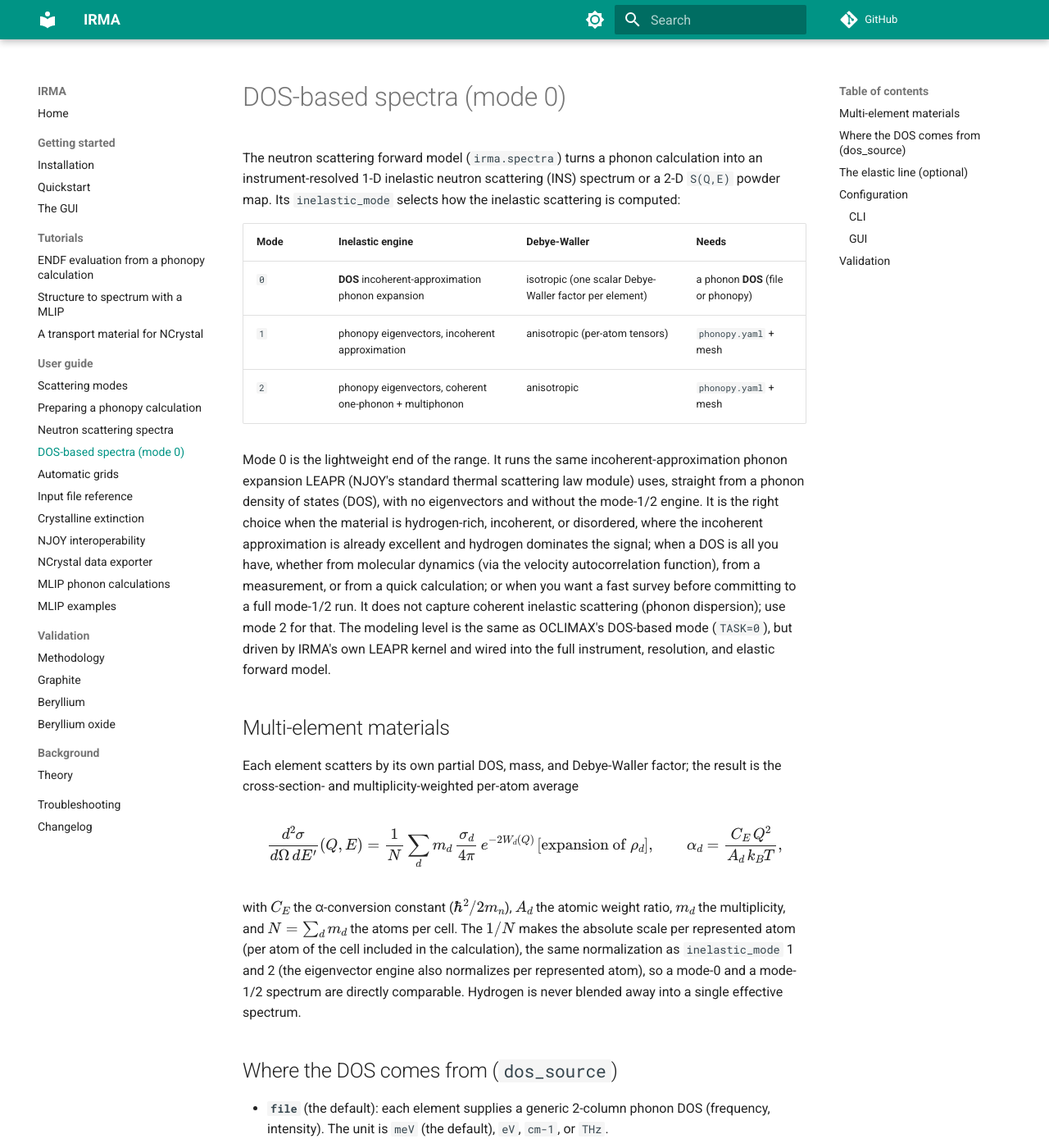
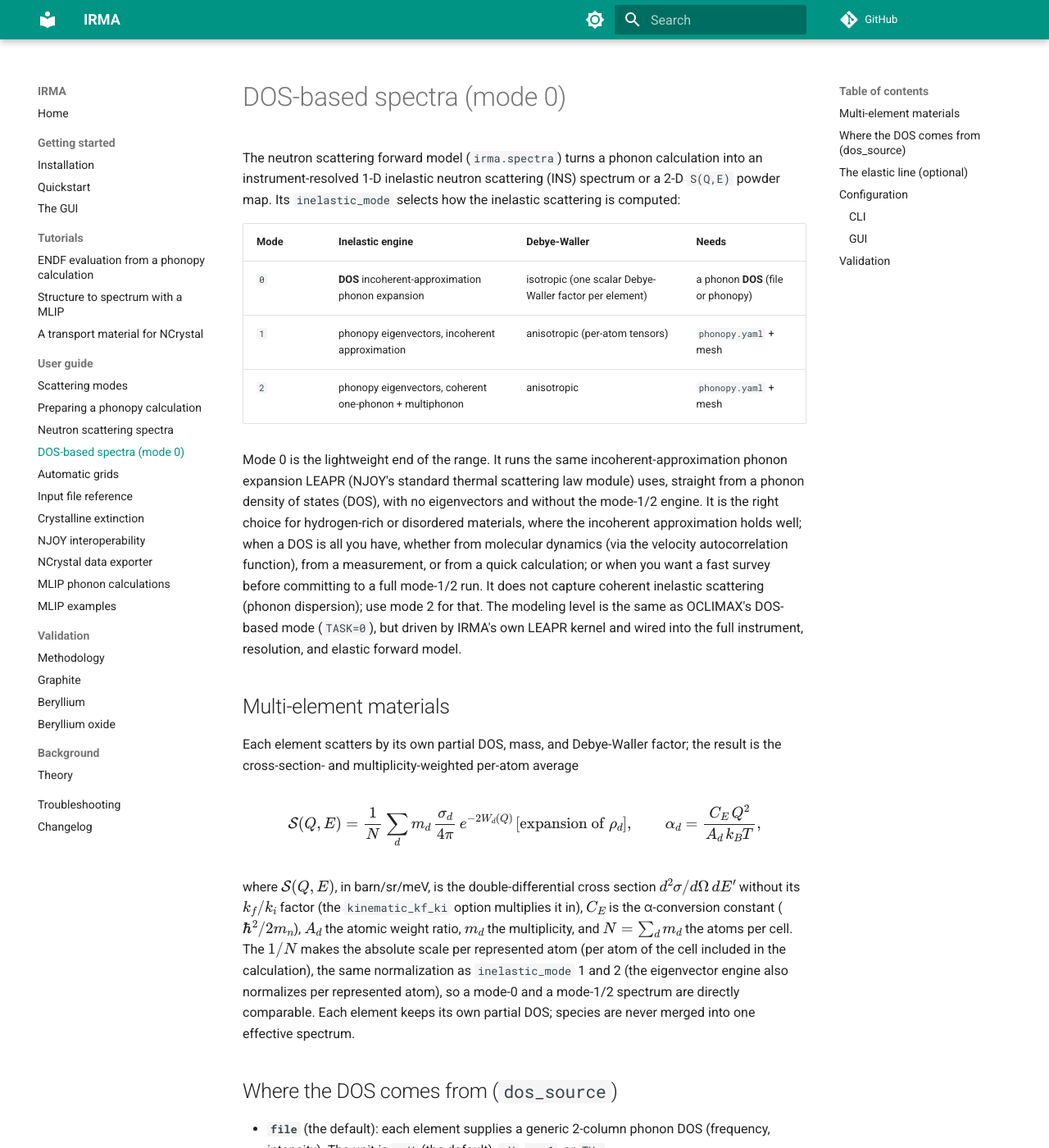
Before and after one commit to ramic-k/IRMA, an MkDocs documentation site: the page built from docs/spectra-mode0.md, in a window 1280 px wide and 1400 px high. Shown: the whole window at 82% size. Built offline with MkDocs 1.6.1 and Material for MkDocs 9.7.7, drawn with Linux system fonts in a browser that asks for light colours; comment, search, counter and statistics services are not loaded.

Commit message:
docs/spectra-mode0.md: label the kf/ki-free quantity; plain wording
The mode-0 formula computes the kf/ki-free cross-section-weighted
S(Q,E) in barn/sr/meV (the code applies kf/ki only on request), not the
double-differential cross section; the page now says so. The
'hydrogen dominates' claim for disordered materials and the
'never blended away' phrase are replaced.

Claude-Session: https://claude.ai/code/session_01C2iC5HyRUuJ3FeKVVSE61G

```diff
--- a/docs/spectra-mode0.md
+++ b/docs/spectra-mode0.md
@@ -15,9 +15,8 @@ Mode 0 is the lightweight end of the range. It runs the same
 incoherent-approximation phonon expansion LEAPR (NJOY's standard thermal
 scattering law module) uses, straight from a phonon
 density of states (DOS), with no eigenvectors and without the mode-1/2
-engine. It is the right choice when the material is hydrogen-rich,
-incoherent, or disordered, where the incoherent approximation is already
-excellent and hydrogen dominates the signal; when a DOS is all you have,
+engine. It is the right choice for hydrogen-rich or disordered materials,
+where the incoherent approximation holds well; when a DOS is all you have,
 whether from molecular dynamics (via the velocity autocorrelation function),
 from a measurement, or from a quick calculation; or when you want a fast
 survey before committing to a full mode-1/2 run. It does not capture
@@ -32,19 +31,21 @@ Each element scatters by its own partial DOS, mass, and Debye-Waller factor;
 the result is the cross-section- and multiplicity-weighted per-atom average
 
 $$
-\frac{d^2\sigma}{d\Omega\,dE'}(Q,E)=\frac{1}{N}\sum_d m_d\,\frac{\sigma_d}{4\pi}\,
+\mathcal{S}(Q,E)=\frac{1}{N}\sum_d m_d\,\frac{\sigma_d}{4\pi}\,
 e^{-2W_d(Q)}\,[\text{expansion of }\rho_d],\qquad
 \alpha_d=\frac{C_E\,Q^2}{A_d\,k_BT},
 $$
 
-with $C_E$ the α-conversion constant ($\hbar^2/2m_n$), $A_d$ the atomic
+where $\mathcal{S}(Q,E)$, in barn/sr/meV, is the double-differential cross
+section $d^2\sigma/d\Omega\,dE'$ without its $k_f/k_i$ factor (the
+`kinematic_kf_ki` option multiplies it in), $C_E$ is the α-conversion constant ($\hbar^2/2m_n$), $A_d$ the atomic
 weight ratio, $m_d$ the multiplicity, and $N=\sum_d m_d$ the atoms per
 cell. The $1/N$ makes the absolute scale
 per represented atom (per atom of the cell included in the calculation),
 the same normalization as `inelastic_mode` 1 and 2 (the
 eigenvector engine also normalizes per represented atom), so a mode-0 and a
-mode-1/2 spectrum are directly comparable. Hydrogen is never blended away
-into a single effective spectrum.
+mode-1/2 spectrum are directly comparable. Each element keeps its own
+partial DOS; species are never merged into one effective spectrum.
 
 ## Where the DOS comes from (`dos_source`)
 
```
